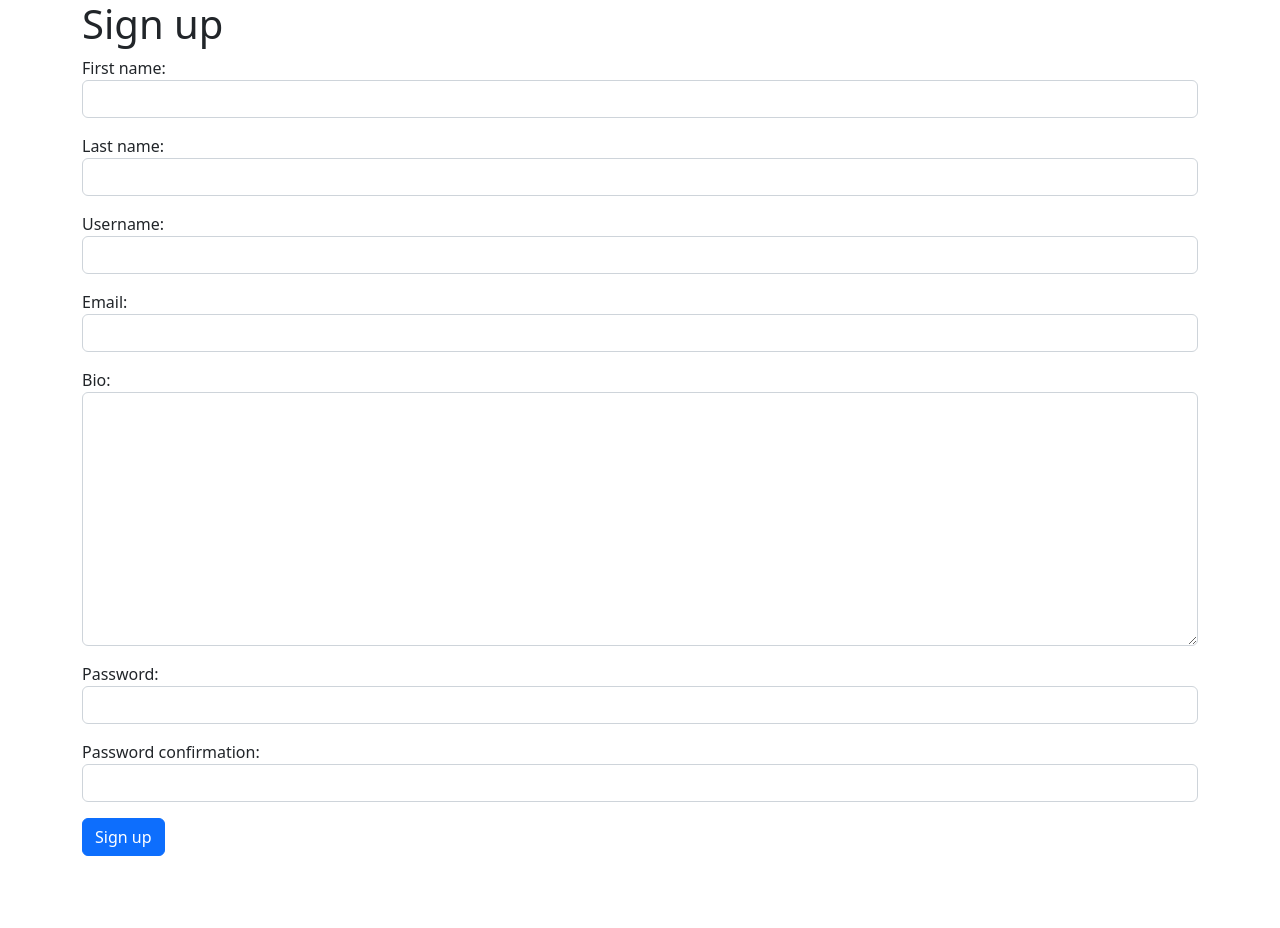
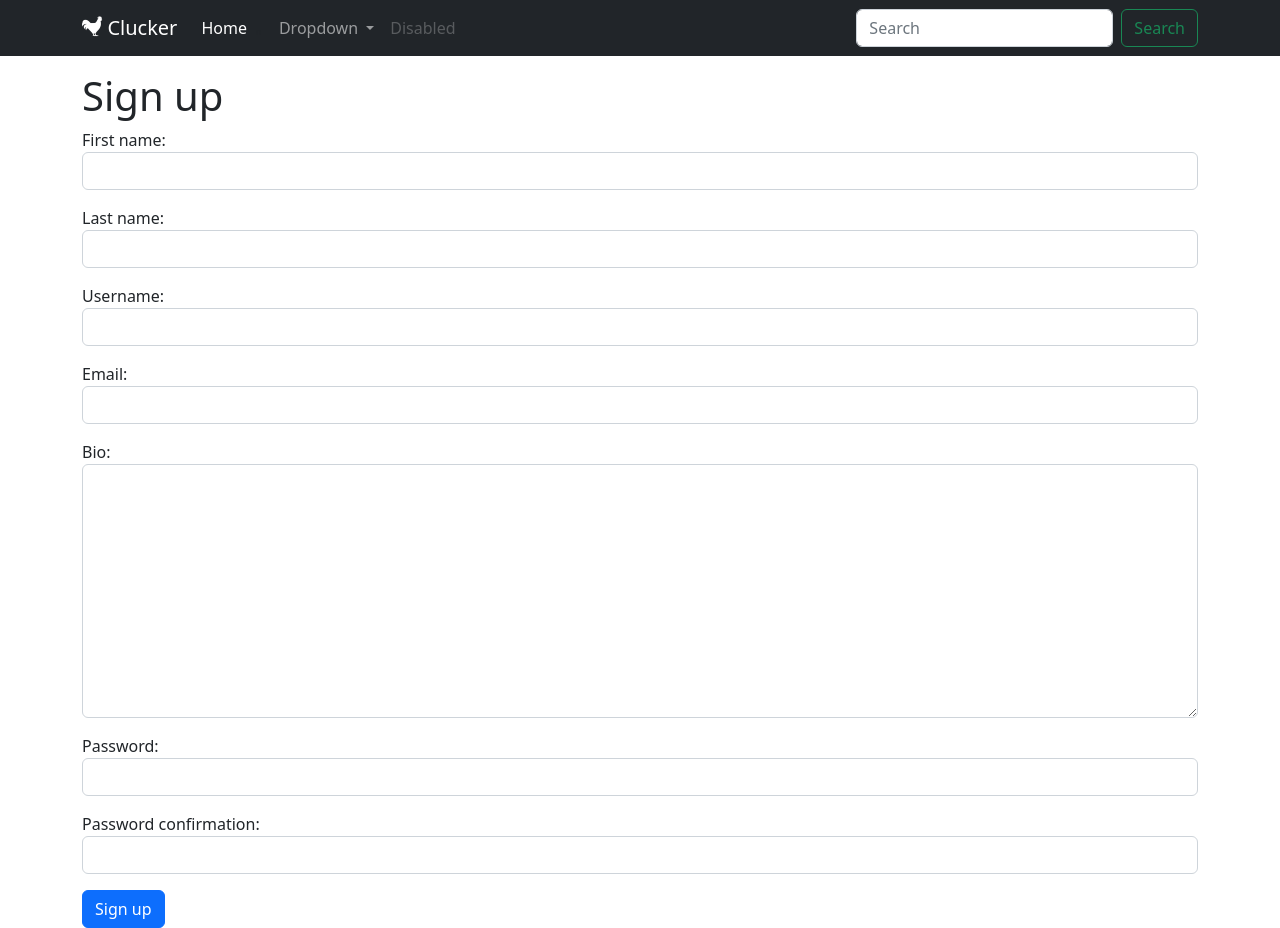
Before and after one commit to AbbasBinVakas/Clucker, a Django app: page /sign_up/ in a window 1280 px wide. Before the commit the page ends 856 px from the top, so only its background shows below. Run offline with Django 4.2, Linux system fonts and the light colour scheme; some libraries are stand-ins or nearby versions; some web fonts are replaced.

Commit message:
Restyle navbar

```diff
--- a/microblogs/templates/base.html
+++ b/microblogs/templates/base.html
@@ -10,6 +10,7 @@
     <!-- Bootstrap CSS -->
     <link href="https://cdn.jsdelivr.net/npm/bootstrap@5.2.2/dist/css/bootstrap.min.css" rel="stylesheet" integrity="sha384-Zenh87qX5JnK2Jl0vWa8Ck2rdkQ2Bzep5IDxbcnCeuOxjzrPF/et3URy9Bv1WTRi" crossorigin="anonymous">
     <link href="{% static 'custom.css' %}" rel = "stylesheet">
+    <link href="{% static 'chicken_font.css' %}" rel = "stylesheet">
 
     <title>Clucker</title>
 </head>
--- a/microblogs/templates/partials/navbar.html
+++ b/microblogs/templates/partials/navbar.html
@@ -0,0 +1,38 @@
+<nav class="navbar navbar-expand-lg navbar-dark bg-dark mb-3">
+    <div class="container">
+      <a class="navbar-brand" href="{% url 'home' %}">
+        <span class="icon-chicken3"></span>&nbsp;Clucker
+      </a>
+      <button class="navbar-toggler" type="button" data-bs-toggle="collapse" data-bs-target="#navbarNavDarkDropdown" aria-controls="navbarNavDarkDropdown" aria-expanded="false" aria-label="Toggle navigation">
+        <span class="navbar-toggler-icon"></span>
+      </button>
+      <div class="collapse navbar-collapse" id="navbarNavDarkDropdown">
+        <ul class="navbar-nav me-auto mb-2 mb-lg-0">
+            <li class="nav-item">
+                <a class ="nav-link active" aria-current="page" href="#">Home</a>
+            </li>
+            <li class="nav-item">
+                <a class="nav-link" href="#"></Link></a>"
+            </li>
+            <li class="nav-item dropdown">
+                <a class="nav-link dropdown-toggle" href="#" role="button" data-bs-toggle="dropdown" aria-expanded="false">
+                Dropdown
+                </a>
+                <ul class="dropdown-menu dropdown-menu-dark">
+                    <li><a class="dropdown-item" href="#">Action</a></li>
+                    <li><a class="dropdown-item" href="#">Another action</a></li>
+                    <li><hr class="dropdown-divider"></li>
+                    <li><a class="dropdown-item" href="#">Something else here</a></li>
+                </ul>
+            </li>
+            <li class="nav-item">
+                <a class="nav-link disabled">Disabled</a>
+            </li>
+        </ul>
+        <form class="d-flex">
+            <input class="form-control me-2" type="search" placeholder="Search" aria-label="Search">
+            <button class="btn btn-outline-success" type="submit">Search</button>
+        </form>
+      </div>
+    </div>
+  </nav>
```
